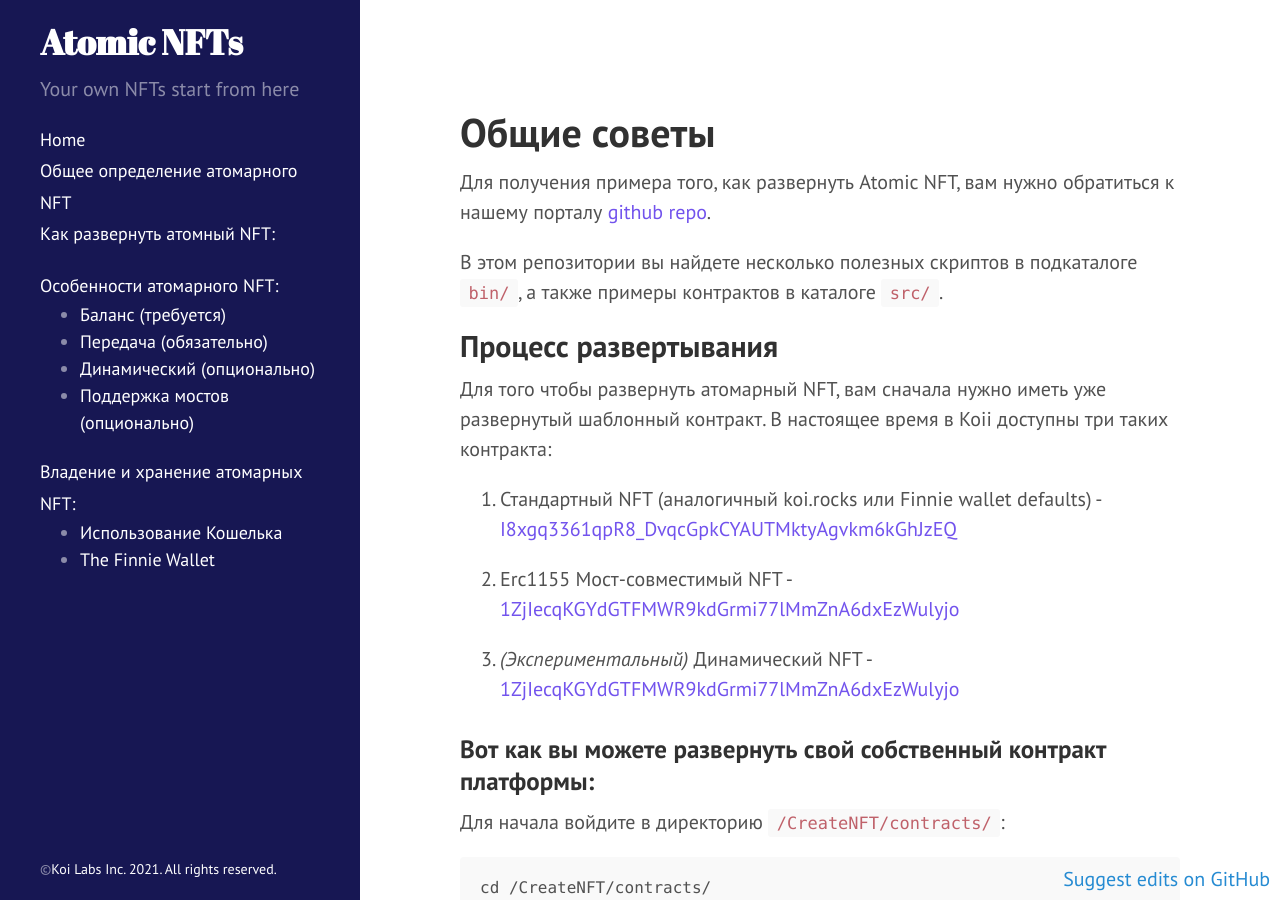
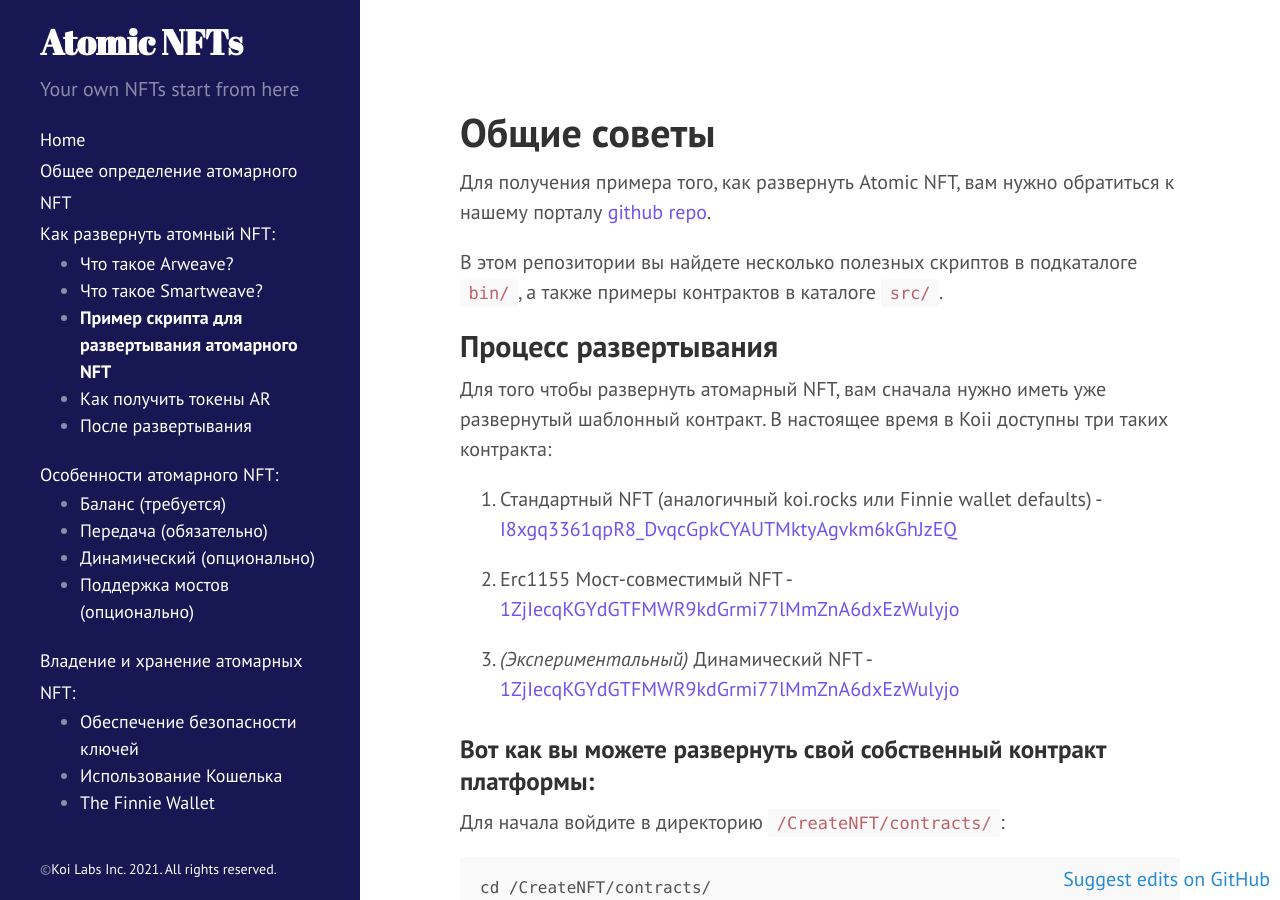
Before and after one commit to atomic-nfts/site, a Jekyll site: the page built from ru/Example-deployment-script.md, in a window 1280 px wide and 900 px high. Built offline with Jekyll 4.4.1, drawn with Linux system fonts in a browser that asks for light colours; nearby versions of some CDN libraries.

Commit message:
update ru page

```diff
--- a/ru/Example-deployment-script.md
+++ b/ru/Example-deployment-script.md
@@ -4,7 +4,7 @@ layout: page
 lang: ru
 lang-ref: Example-deployment-script
 navnum: 2.3
-parent: Пример скрипта для развертывания атомарного NFT
+parent: Как развернуть атомный NFT
 ---
 
 # Общие советы
@@ -47,7 +47,7 @@ yarn deploy [contract]
 
 Примеры:
 
-- ``yarn deploy koii``
+- `yarn deploy koii`
 - `yarn deploy attention`.
 
 Это вернет идентификатор контракта, который понадобится вам на следующем шаге.
```
Also changed, not shown: ru/After-Deployment.md (+1 -1 lines), ru/Key-Security.md (+1 -1 lines), ru/What-is-Arweave.md (+1 -1 lines), ru/What-is-smartweave.md (+1 -1 lines), ru/how-to-get-AR.md (+1 -1 lines).
